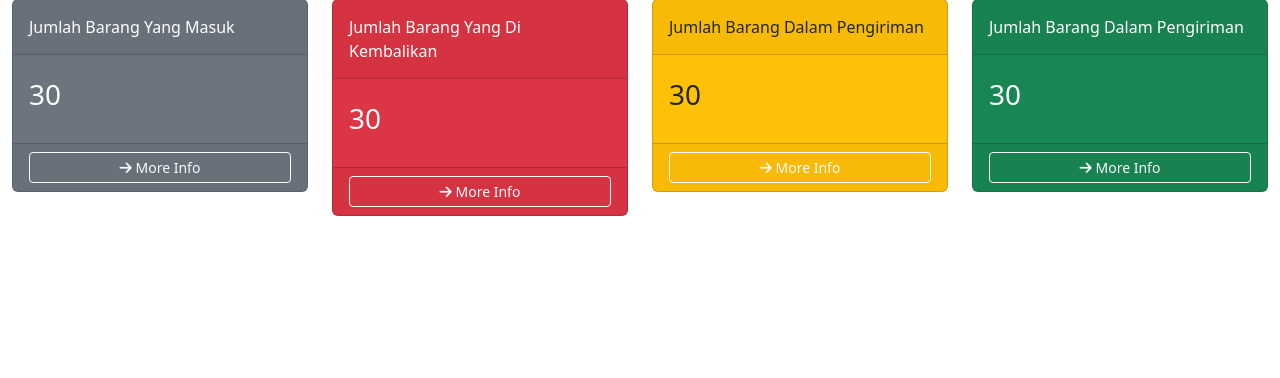
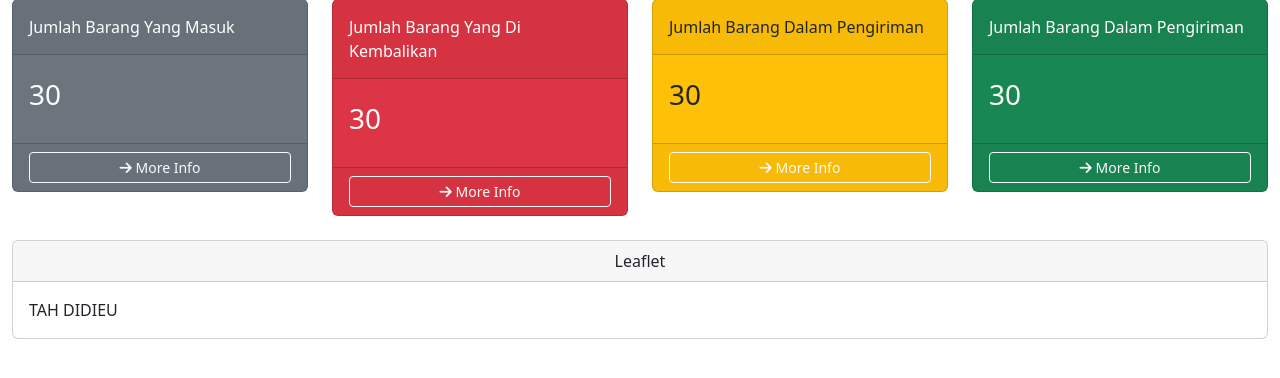
Before and after one commit to naufalfaza/pergudangan, a PHP site: page / in a window 1280 px wide. Shown: the part 183-561 px from the top of the page. Run offline with PHP 8.4, Linux system fonts and the light colour scheme; some libraries are stand-ins or nearby versions.

Commit message:
Pergudangan WEB

```diff
--- a/index.php
+++ b/index.php
@@ -59,6 +59,17 @@
         </div>
       </div>
     </div>
+    <div class="col-md-12">
+      <br>
+      <div class="card">
+        <div class="card-header text-center">
+          Leaflet
+        </div>
+        <div class="card-body">
+          TAH DIDIEU
+        </div>
+      </div>
+    </div>
   </div>
 </div>
 
```
